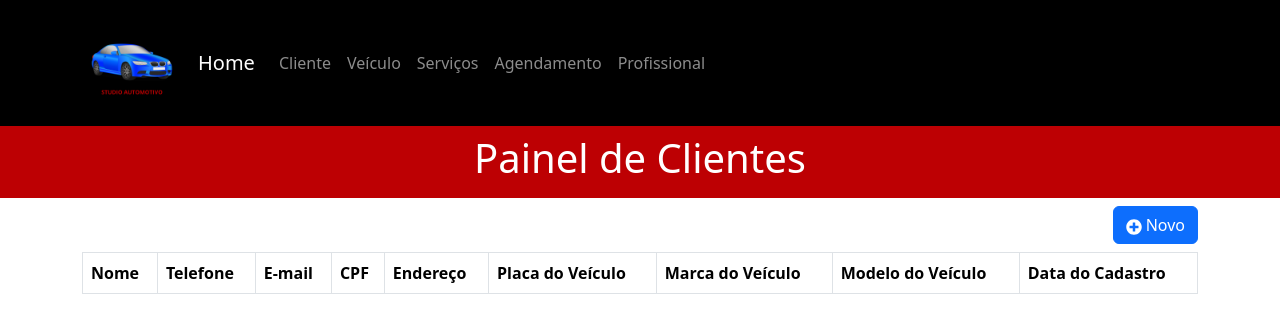
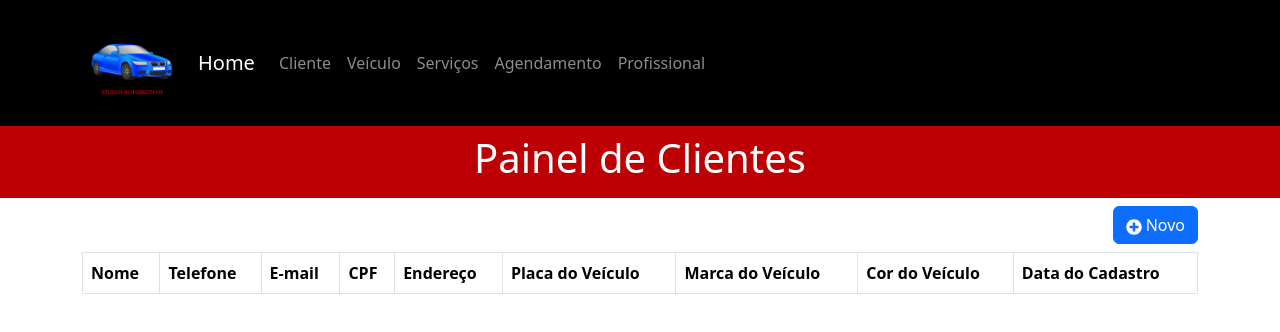
Before and after one commit to albuquerque-joao/projeto_final, a Next.js app in the folder studio_automotivo/: page /clientes in a window 1280 px wide. Shown: the top 332 px of the page. Built offline with nearby package versions, Linux system fonts and the light colour scheme.

Commit message:
Trocando em campo no formulario de clientes

```diff
--- a/studio_automotivo/src/app/clientes/page.js
+++ b/studio_automotivo/src/app/clientes/page.js
@@ -49,7 +49,7 @@ export default function clientesPage() {
             <th>Endereço</th>
             <th>Placa do Veículo</th>
             <th>Marca do Veículo</th>
-            <th>Modelo do Veículo</th>
+            <th>Cor do Veículo</th>
             <th>Data do Cadastro</th>
           </tr>
         </thead>
@@ -64,7 +64,7 @@ export default function clientesPage() {
                 <td>{cliente.enderenco}</td>
                 <td>{cliente.placaVeiculo}</td>
                 <td>{cliente.marca}</td>
-                <td>{cliente.modelo}</td>
+                <td>{cliente.cor}</td>
                 <td>{cliente.data}</td>
                 <td className='text-center'>
                   {/* Botões das ações */}
```
